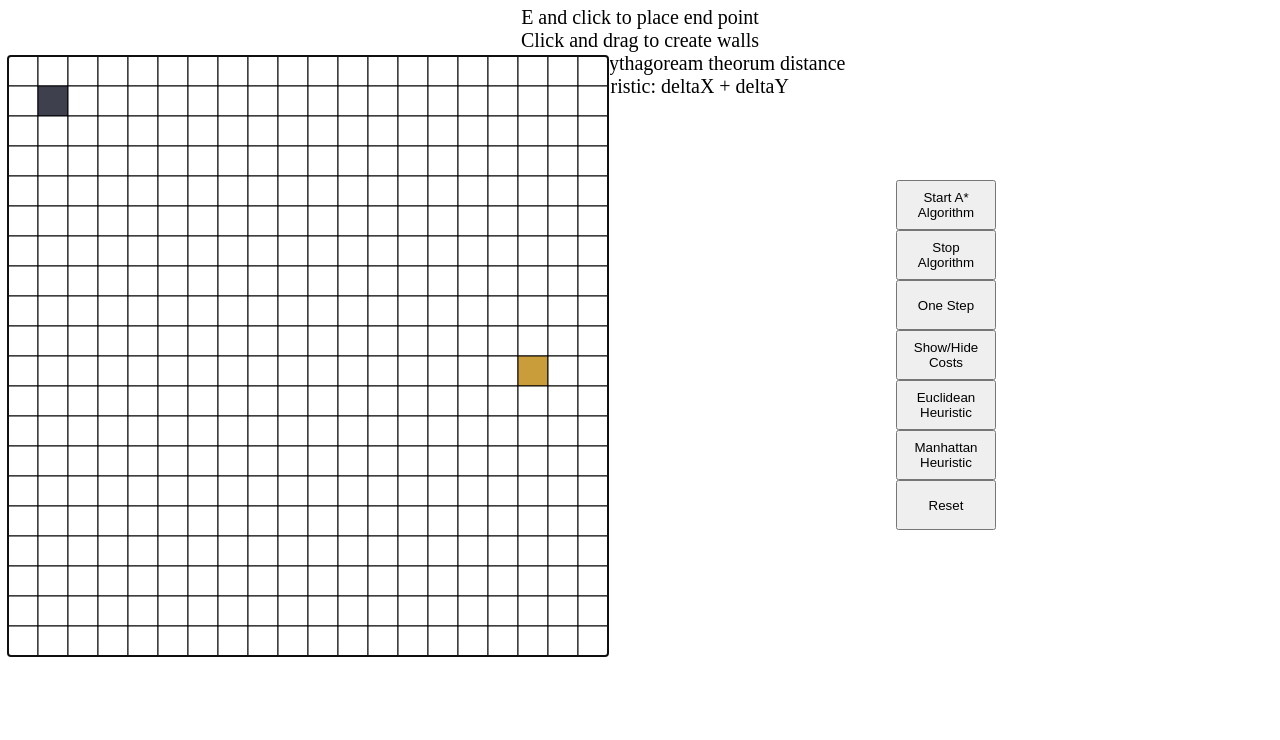
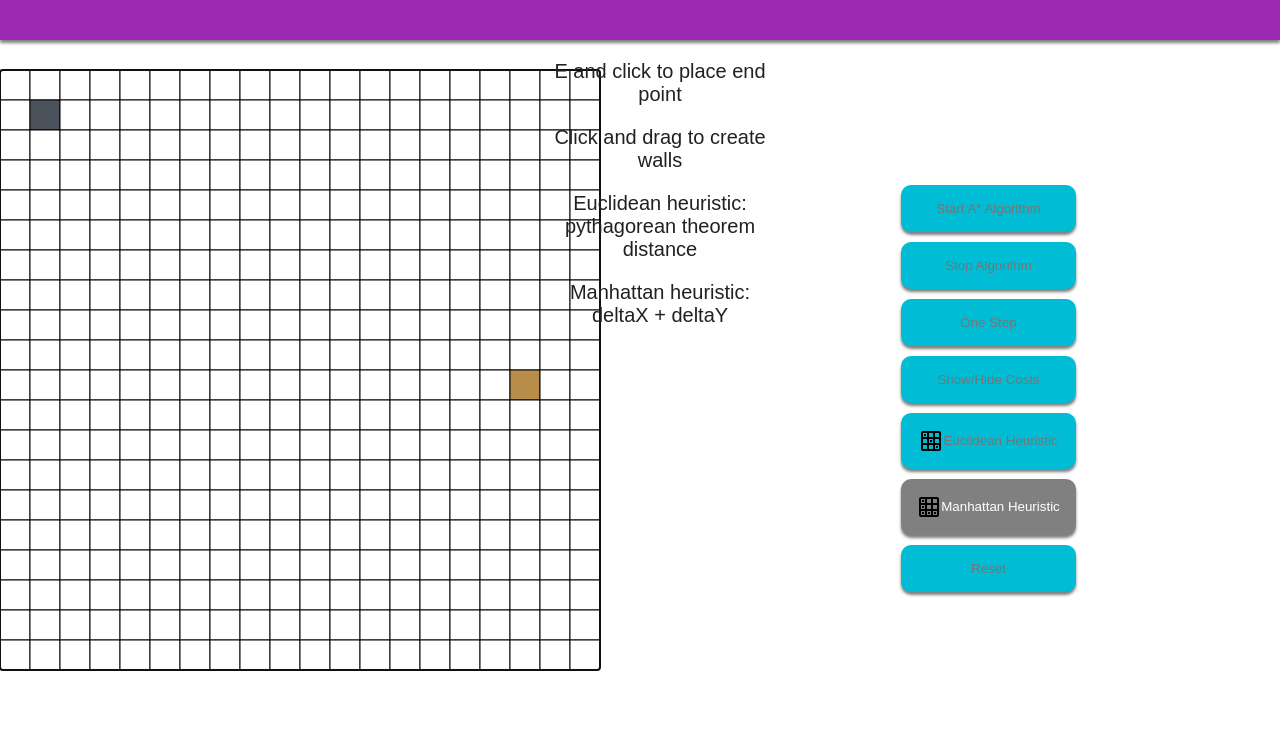
Before and after one commit to JAWalmsley/js-pathfinding-visualizations, a plain HTML site: page index.html in a window 1280 px wide. Shown: the part 60-800 px from the top of the page. Drawn offline with Linux system fonts and the light colour scheme.

Commit message:
CSS Material Theme Started

```diff
--- a/aStar.js
+++ b/aStar.js
@@ -24,11 +24,11 @@ class AStarNode extends Node {
      * @returns {number} The euclidean distance from this node to endNode
      */
     calculateHCost() {
-        switch(heuristic) {
+        switch (heuristic) {
             case(0): // euclidean distance
                 return Node.getDistance(this, endNode);
             case(1):
-                return(Math.abs(this.x - endNode.x) + Math.abs(this.y - endNode.y));
+                return (Math.abs(this.x - endNode.x) + Math.abs(this.y - endNode.y));
         }
     }
 
@@ -42,7 +42,7 @@ class AStarNode extends Node {
     }
 
     /**
-     * Draws the node onscreen, with its F cost written on the bottom for added visualization
+     * Draws the node onscreen, with its F cost written on the bottom for added visualization, if it is desired
      */
     draw() {
         super.draw();
--- a/index.html
+++ b/index.html
@@ -3,6 +3,11 @@
 <head>
     <title>A* Pathfinding - Jack Walmsley</title>
     <style>
+        body {
+            color: #212121;
+            margin: 0;
+            font-family: sans-serif;
+        }
         canvas {
             /*position: absolute;*/
             /*left: 50%;*/
@@ -11,35 +16,74 @@
             border: 1px solid black;
         }
 
+        .top-bar {
+            height: 100px;
+            background-color: #9C27B0;
+            color: #FFFFFF;
+            box-shadow: 0 3px 3px rgba(0, 0, 0, 0.5);
+        }
+
         .controls {
             position: absolute;
-            width: 100px;
+            width: 10px;
             left: 70%;
             top: 30%;
         }
 
         .controls > button {
-            width: 100px;
-            height: 50px;
+            width: 175px;
+            padding: 16px;
+            margin: 5px;
+            font-family: sans-serif;
+            border-radius: 10px;
+            border: 0;
+            box-shadow: 0 3px 3px rgba(0, 0, 0, 0.5);
         }
 
-        .instructions {
+        button:active {
+            background-color: #E1BEE7;
+        }
+
+        .instructions-wrapper {
+            width: 300px;
+            position: absolute;
+            left: 50%;
+            transform:translate(-50%);
             text-align: center;
+        }
+
+        .instructions > li {
+            list-style-type: none;
+            margin-top: 20px;
             font-size: 20px;
-            height: 50px;
+        }
+
+        .unselected {
+            background-color: #00BCD4;
+            color: #757575;
+        }
+
+        .selected {
+            background-color: grey;
+            color: #FFFFFF;
         }
     </style>
 </head>
 <body>
-<h1 style="text-align:center;">A* Pathfinding</h1>
-<div class="instructions">
-    E and click to place end point<br>
-    Click and drag to create walls<br>
-    Euclidean heuristic: pythagoream theorum distance<br>
-    Manhattan heuristic: deltaX  + deltaY
+<div class="top-bar">
+    <h1 style="text-align:center;">A* Pathfinding</h1>
+</div>
+<div class="instructions-wrapper">
+    <ul class="instructions">
+        <li>E and click to place end point</li>
+        <li>Click and drag to create walls</li>
+        <li>Euclidean heuristic:<br>pythagorean theorem distance</li>
+        <li>Manhattan heuristic:<br>deltaX  + deltaY</li>
+    </ul>
+
 </div>
 <canvas id="canvas" tabindex="1" autofocus width="600" height="600"
-        style="margin:none; border: none; padding: none;"></canvas>
+        style="margin-top:30px; border: none; padding: none;"></canvas>
 <script src="drawableObjects.js"></script>
 <script src="main.js"></script>
 <script src="aStar.js"></script>
@@ -47,13 +91,14 @@
 <!--<button type="button" onclick="changeAlgorithmSpeed(1)"> Speed Up</button>-->
 <!--<button type="button" onclick="changeAlgorithmSpeed(-1)"> Slow Down</button>-->
 <div class="controls">
-    <button type="button" onclick="algorithmUpdateInterval = setInterval(updateAStar, 30)">Start A* Algorithm</button>
-    <button type="button" onclick="clearInterval(algorithmUpdateInterval)">Stop Algorithm</button>
-    <button type="button" onclick="updateAStar()"> One Step</button>
-    <button type="button" onclick="showCosts=!showCosts; update()">Show/Hide Costs</button>
-    <button type="button" onclick="heuristic = 0">Euclidean Heuristic</button>
-    <button type="button" onclick="heuristic = 1">Manhattan Heuristic</button>
-    <button type="button" onclick="reset()">Reset</button>
+    <button type="button" class="unselected" onclick="algorithmUpdateInterval = setInterval(updateAStar, 30)">Start A* Algorithm</button>
+    <button type="button" class="unselected" onclick="clearInterval(algorithmUpdateInterval)">Stop Algorithm</button>
+    <button type="button" class="unselected" onclick="updateAStar()"> One Step</button>
+    <button type="button" class="unselected" onclick="showCosts=!showCosts; update()">Show/Hide Costs</button>
+    <button type="button" onclick="heuristic = 0; selectButtons()" id="euclidean"><img src="icons/euclidean.png" style="vertical-align:middle">Euclidean Heuristic</button>
+    <button type="button" onclick="heuristic = 1; selectButtons()" id="manhattan"><img src="icons/manhattan.png" style="vertical-align:middle">Manhattan Heuristic</button>
+    <button type="button" class="unselected" onclick="reset()">Reset</button>
+    <script>selectButtons();</script>
 </div>
 </body>
 
--- a/main.js
+++ b/main.js
@@ -43,10 +43,10 @@ class Helpers {
      * @returns {string} - The random color code
      */
     static getRandomColor() {
-        let letters = '0123456789ABCDEF';
+        let letters = '23456789ABCD'; // Excluding extremes to avoid using colors used for other things, such as black
         let color = '#';
         for (let i = 0; i < 6; i++) {
-            color += letters[Math.floor(Math.random() * 16)];
+            color += letters[Math.floor(Math.random() * 12)];
         }
         return color;
     }
@@ -61,6 +61,23 @@ let endNodeColour = Helpers.getRandomColor();
  */
 function update() {
     GridItem.drawGrid();
+}
+
+function selectButtons() {
+    if (heuristic === 0) {
+        document.getElementById("euclidean").classList.add("selected");
+        document.getElementById("euclidean").classList.remove("unselected");
+
+        document.getElementById("manhattan").classList.add("unselected");
+        document.getElementById("manhattan").classList.remove("selected");
+    } else if (heuristic === 1) {
+        document.getElementById("manhattan").classList.add("selected");
+        document.getElementById("manhattan").classList.remove("unselected");
+
+        document.getElementById("euclidean").classList.remove("selected");
+        document.getElementById("euclidean").classList.add("unselected");
+
+    }
 }
 
 function changeAlgorithmSpeed(amount) {
```
Also changed, not shown: icons/euclidean.png (added), icons/manhattan.png (added).
